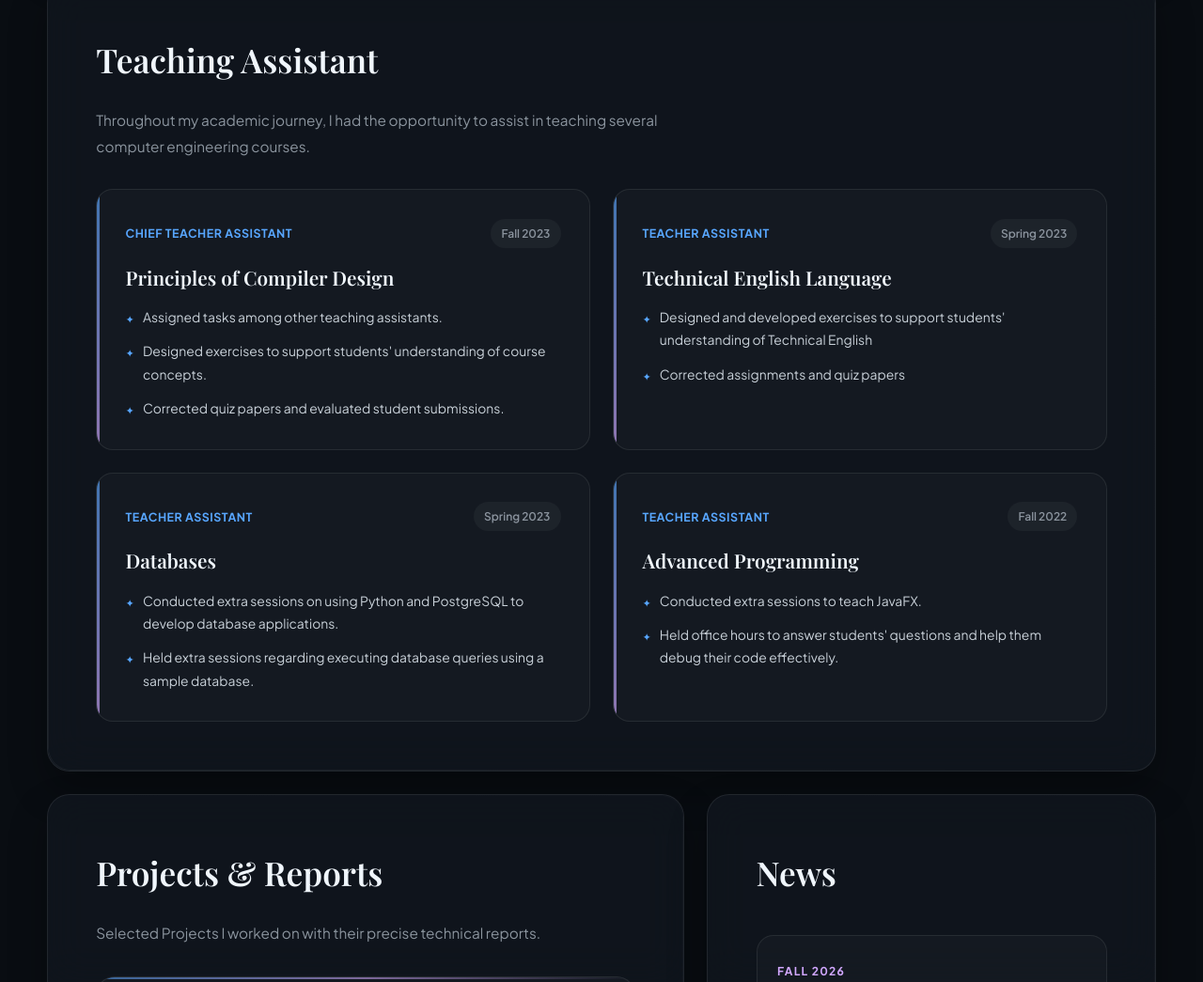
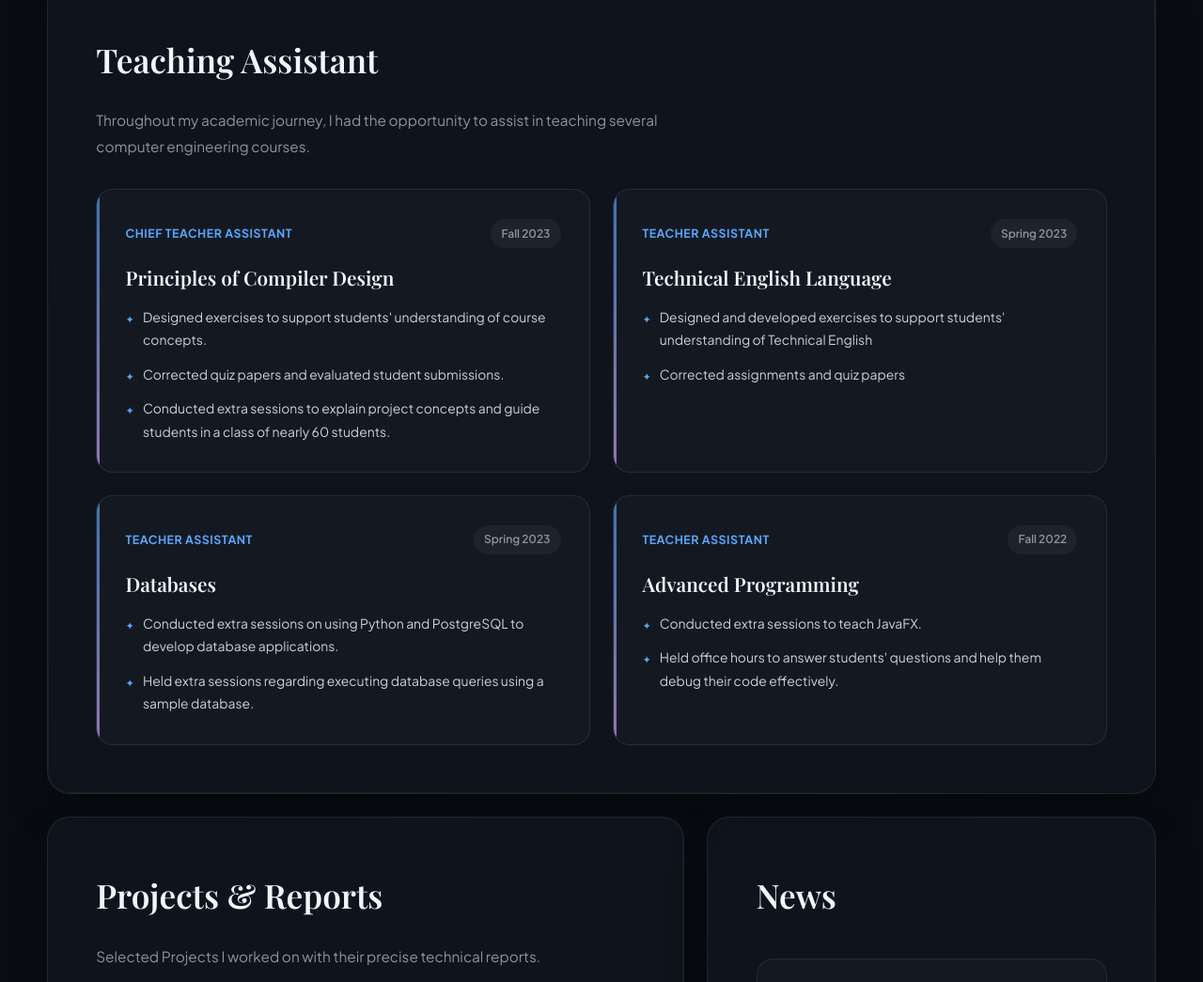
Before and after one commit to GolsaCodes/GolsaCodes.github.io, a plain HTML site: page index.html in a window 1280 px wide. Shown: the part 1407-2452 px from the top of the page at 94% size. Drawn offline with nearby package versions, Linux system fonts and the light colour scheme; a web font is replaced by a local one.

Commit message:
Update index.html

```diff
--- a/index.html
+++ b/index.html
@@ -132,9 +132,9 @@
           <h3>Principles of Compiler Design</h3>
 
           <ul>
-            <li>Assigned tasks among other teaching assistants.</li>
             <li>Designed exercises to support students' understanding of course concepts.</li>
             <li>Corrected quiz papers and evaluated student submissions.</li>
+            <li>Conducted extra sessions to explain project concepts and guide students in a class of nearly 60 students.</li>
           </ul>
         </article>
 
```
